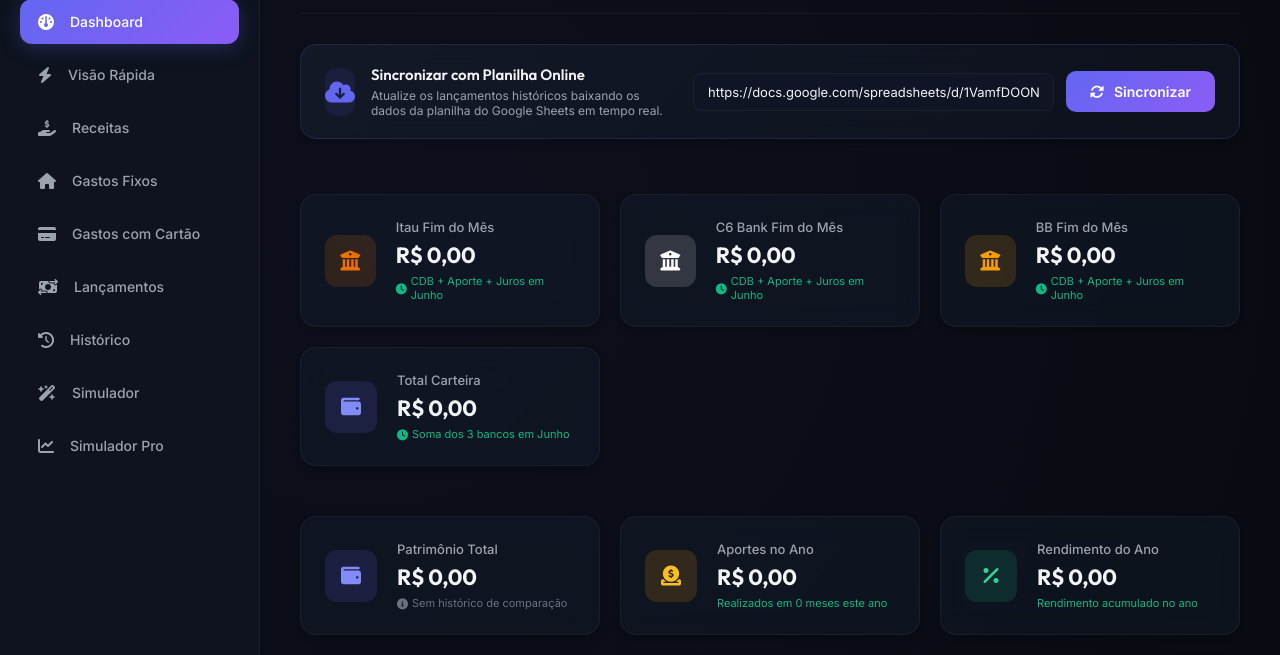
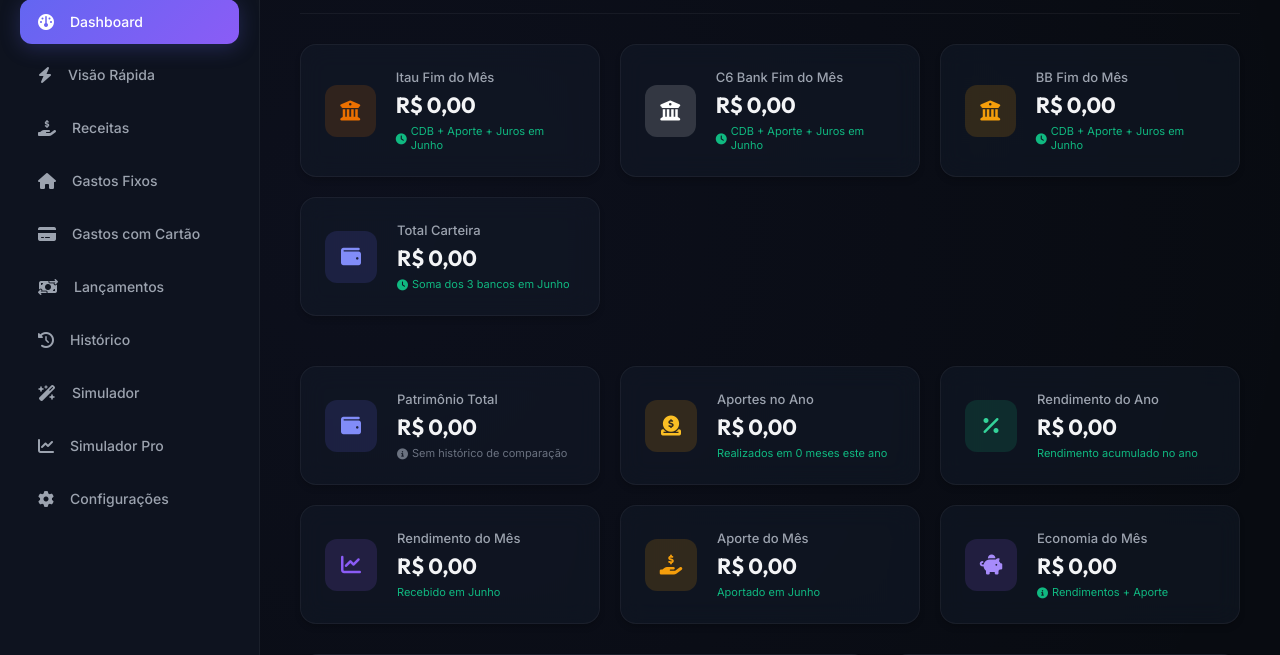
Before and after one commit to heriveltogabriel/investify-app, a Flask app: page / in a window 1280 px wide. Shown: the part 106-761 px from the top of the page. Run offline with Flask 3, Linux system fonts and the light colour scheme; the visitor is signed in with stand-in values (Sample User, id 1); data that the repository does not hold is empty.

Commit message:
feat: create Settings screen and move Google Sheets sync function to it

```diff
--- a/static/app.js
+++ b/static/app.js
@@ -246,6 +246,11 @@ function updateHeaderTitle() {
         subtitleEl.textContent = 'Projeção customizável com cenários de juros, inflação, aportes extras e metas de aposentadoria.';
         if (yearWrapper) yearWrapper.style.display = 'none';
         if (monthWrapper) monthWrapper.style.display = 'none';
+    } else if (activeTab === 'settings') {
+        titleEl.textContent = 'Configurações';
+        subtitleEl.textContent = 'Gerencie as conexões, sincronização de dados e preferências do sistema.';
+        if (yearWrapper) yearWrapper.style.display = 'none';
+        if (monthWrapper) monthWrapper.style.display = 'none';
     }
 }
 
--- a/templates/index.html
+++ b/templates/index.html
@@ -61,6 +61,10 @@
                     <i class="fa-solid fa-chart-line"></i>
                     <span>Simulador Pro</span>
                 </button>
+                <button class="nav-item" data-tab="settings">
+                    <i class="fa-solid fa-gear"></i>
+                    <span>Configurações</span>
+                </button>
             </nav>
 
             <div class="sidebar-footer">
@@ -105,23 +109,6 @@
 
             <!-- TAB 1: DASHBOARD -->
             <section class="tab-content active" id="tab-dashboard">
-                <!-- Google Sheets Sync Banner Card -->
-                <div class="sync-banner-card">
-                    <div class="sync-banner-info">
-                        <i class="fa-solid fa-cloud-arrow-down sync-banner-icon"></i>
-                        <div class="sync-banner-text">
-                            <h3>Sincronizar com Planilha Online</h3>
-                            <p>Atualize os lançamentos históricos baixando os dados da planilha do Google Sheets em tempo real.</p>
-                        </div>
-                    </div>
-                    <div class="sync-banner-form">
-                        <input type="text" id="gsheet-url" class="form-control sync-input" placeholder="Cole a URL de compartilhamento do Google Sheets aqui" value="https://docs.google.com/spreadsheets/d/1VamfDOONJLX2UfjCVVWEI96fzxcxnUj9/edit?gid=2137917615#gid=2137917615">
-                        <button class="btn btn-primary" id="btn-sync-gsheet">
-                            <i class="fa-solid fa-rotate sync-icon-spin" id="sync-icon"></i>
-                            <span id="sync-btn-text">Sincronizar</span>
-                        </button>
-                    </div>
-                </div>
 
                 <!-- Bank Summary KPI cards -->
                 <div class="kpi-grid">
@@ -1198,6 +1185,27 @@
                     </div>
                 </div>
             </section>
+
+            <!-- TAB 10: CONFIGURAÇÕES -->
+            <section class="tab-content" id="tab-settings">
+                <!-- Google Sheets Sync Banner Card -->
+                <div class="sync-banner-card" style="margin-top: 0;">
+                    <div class="sync-banner-info">
+                        <i class="fa-solid fa-cloud-arrow-down sync-banner-icon"></i>
+                        <div class="sync-banner-text">
+                            <h3>Sincronizar com Planilha Online</h3>
+                            <p>Atualize os lançamentos históricos baixando os dados da planilha do Google Sheets em tempo real.</p>
+                        </div>
+                    </div>
+                    <div class="sync-banner-form">
+                        <input type="text" id="gsheet-url" class="form-control sync-input" placeholder="Cole a URL de compartilhamento do Google Sheets aqui" value="https://docs.google.com/spreadsheets/d/1VamfDOONJLX2UfjCVVWEI96fzxcxnUj9/edit?gid=2137917615#gid=2137917615">
+                        <button class="btn btn-primary" id="btn-sync-gsheet">
+                            <i class="fa-solid fa-rotate sync-icon-spin" id="sync-icon"></i>
+                            <span id="sync-btn-text">Sincronizar</span>
+                        </button>
+                    </div>
+                </div>
+            </section>
         </main>
     </div>
 
@@ -1211,6 +1219,6 @@
     </div>
 
     <!-- Main JavaScript Logic -->
-    <script src="app.js?v=1.0.6"></script>
+    <script src="app.js?v=1.0.7"></script>
 </body>
 </html>
```
